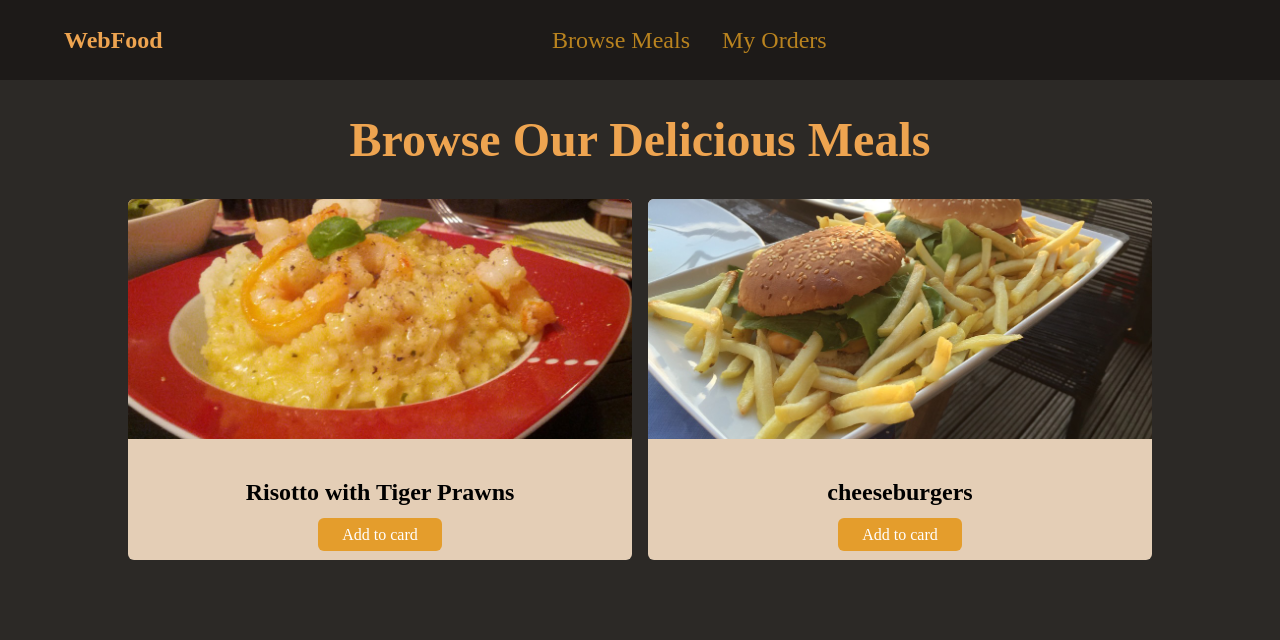
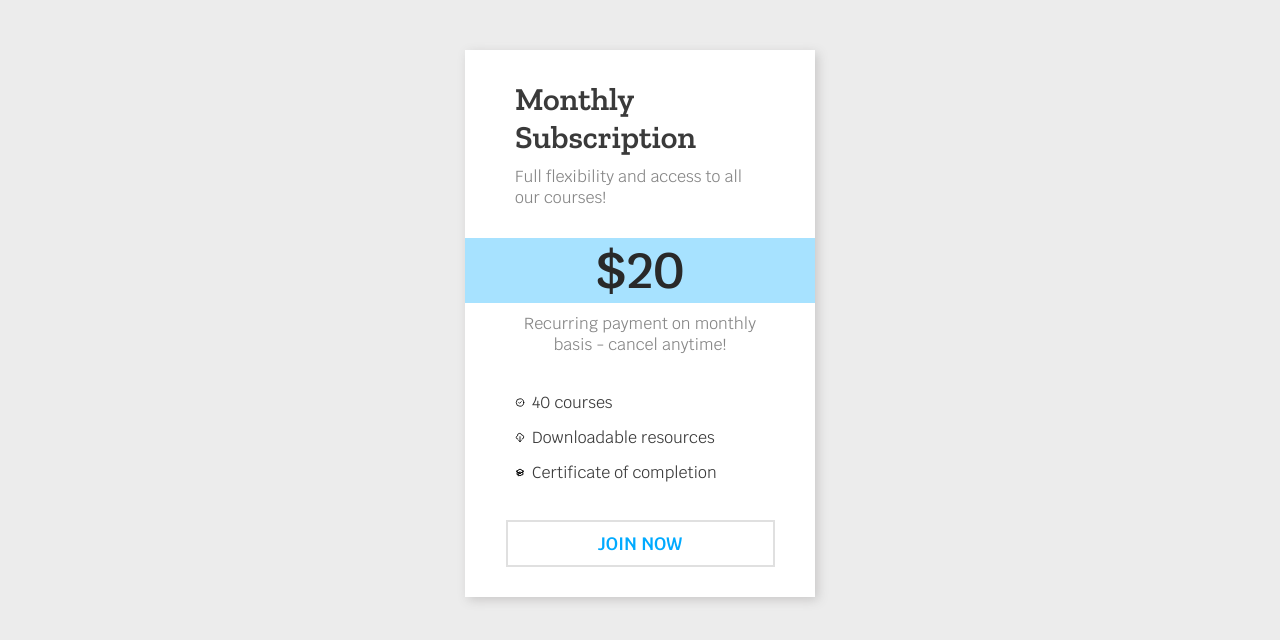
Before and after one commit to SaifullahMansoori/web-development-practice, a plain HTML site: page index.html in a window 1280 px wide. Drawn offline with nearby package versions, Linux system fonts and the light colour scheme.

Commit message:
Add files via upload

```diff
--- a/index.html
+++ b/index.html
@@ -1,57 +1,40 @@
 <!DOCTYPE html>
 <html lang="en">
 <head>
-    <meta charset="UTF-8" />
-    <meta name="viewport" content="width=device-width, initial-scale=1.0" />
-    <title>WebFood</title>
-    <link rel="stylesheet" href="css/style.css" />
+    <meta charset="UTF-8">
+    <meta http-equiv="X-UA-Compatible" content="IE=edge">
+    <meta name="viewport" content="width=device-width, initial-scale=1.0">
+    <link rel="preconnect" href="https://fonts.googleapis.com">
+    <link rel="preconnect" href="https://fonts.gstatic.com" crossorigin>
+    <link href="https://fonts.googleapis.com/css2?family=Krub:wght@400;600&family=Zilla+Slab:wght@400;600&display=swap" rel="stylesheet">
+    <link rel="stylesheet" href="styles.css">
+    <title>Best Courses</title>
 </head>
 <body>
-    <header id="main-header">
-      <a href="index.html" id="logo">WebFood</a>
-      <nav>
-        <ul>
-          <li>
-            <a href="#">Browse Meals</a>
-          </li>
-          <li>
-            <a href="#">My Orders</a>
-          </li>
-        </ul>
-      </nav>
-      <a href="#" class="menu-btn">
-        <span></span>
-        <span></span>
-        <span></span>
-      </a>
-    </header>
-    <main>
-      <h1>Browse Our Delicious Meals</h1>
-      <section id="latest-products">
-        <ul>
-          <li class="Food-item">
-            <article>
-              <img
-                src="images/risotto.jpg"
-                alt="Delicious risotto with tiger Prawns"
-              />
-              <div class="food-item-content">
-                <h2>Risotto with Tiger Prawns</h2>
-                <a href="#" class="btn">Add to card</a>
+    <div class="card-container">
+        <h1>Monthly Subscription</h1>
+        <p class="card-info">Full flexibility and access to all our courses!</p>
+        <p class="price">$20</p>
+        <p class="price-info">Recurring payment on monthly basis - cancel anytime!</p>
+        <div class="sub-details">
+            <div class="sub-feature">
+                <div class="icon"><svg class="w-6 h-6" fill="none" stroke="currentColor" viewBox="0 0 24 24" xmlns="http://www.w3.org/2000/svg"><path stroke-linecap="round" stroke-linejoin="round" stroke-width="2" d="M9 12l2 2 4-4m6 2a9 9 0 11-18 0 9 9 0 0118 0z"></path></svg></div>
+                <p class="sub-feature-text">40 courses</p>
             </div>
-            </article>
-          </li>
-          <li>
-            <article class="Food-item">
-              <img src="images/cheeseburgers.jpg" alt="cheese burgers" />
-              <div class="food-item-content">
-                <h2>cheeseburgers</h2>
-                <a href="#" class="btn">Add to card</a>
+            <div class="sub-feature">
+                <div class="icon"><svg class="w-6 h-6" fill="none" stroke="currentColor" viewBox="0 0 24 24" xmlns="http://www.w3.org/2000/svg"><path stroke-linecap="round" stroke-linejoin="round" stroke-width="2" d="M7 16a4 4 0 01-.88-7.903A5 5 0 1115.9 6L16 6a5 5 0 011 9.9M9 19l3 3m0 0l3-3m-3 3V10"></path></svg></div>
+                <p class="sub-feature-text">Downloadable resources</p>
             </div>
-            </article>
-          </li>
-        </ul>
-      </section>
-    </main>
+            <div class="sub-feature">
+                <div class="icon"><svg class="w-6 h-6" fill="none" stroke="currentColor" viewBox="0 0 24 24" xmlns="http://www.w3.org/2000/svg"><path d="M12 14l9-5-9-5-9 5 9 5z"></path><path d="M12 14l6.16-3.422a12.083 12.083 0 01.665 6.479A11.952 11.952 0 0012 20.055a11.952 11.952 0 00-6.824-2.998 12.078 12.078 0 01.665-6.479L12 14z"></path><path stroke-linecap="round" stroke-linejoin="round" stroke-width="2" d="M12 14l9-5-9-5-9 5 9 5zm0 0l6.16-3.422a12.083 12.083 0 01.665 6.479A11.952 11.952 0 0012 20.055a11.952 11.952 0 00-6.824-2.998 12.078 12.078 0 01.665-6.479L12 14zm-4 6v-7.5l4-2.222"></path></svg></div>
+                <p class="sub-feature-text">Certificate of completion</p>
+            </div>
+        </div>
+        <div class="button-container">
+            <a class="button" href="">Join now</a>
+        </div>
+
+    </div>
+
 </body>
 </html>
--- /dev/null
+++ b/styles.css
@@ -0,0 +1,90 @@
+html {
+  background-color: rgb(236, 236, 236);
+  font-family: 'Krub', sans-serif;
+  font-weight: 400;
+}
+
+.card-container {
+  background-color: rgb(255, 255, 255);
+  width: 350px;
+  margin: 50px auto;
+  box-shadow: 3px 3px 10px rgb(201, 200, 200);
+}
+
+h1 {
+  color: rgb(58, 58, 58);
+  text-align: left;
+  padding: 30px 50px 0px 50px;
+  margin: 10px 0;
+  font-family: 'Zilla Slab', serif;
+  font-weight: 600;
+}
+
+.card-info {
+  color: rgb(134, 134, 134);
+  text-align: left;
+  padding: 0 50px;
+  margin: 10px 0 30px 0;
+}
+
+.price {
+  color: rgb(41, 41, 41);
+  background-color: rgb(167, 226, 255);
+  text-align: center;
+  margin: 30px auto 10px auto;
+  font-size: 50px;
+  font-weight: 600;
+}
+
+.price-info {
+  color: rgb(134, 134, 134);
+  text-align: center;
+  margin: 10px 0 30px 0;
+  padding: 0 50px;
+}
+
+.sub-details {
+  width: 300px;
+  margin: 30px 50px;
+}
+
+
+.sub-feature {
+  display: flex;
+}
+
+.icon {
+  display: flex;
+  width: 10px;
+}
+
+.sub-feature-text {
+  color: rgb(58, 58, 58);
+  padding: 2px;
+  margin: 5px;
+}
+
+
+.button-container {
+  text-align: center;
+  margin: 30px 0 0 0;
+}
+
+.button {
+  color: rgb(0, 170, 255);
+  text-decoration: none;
+  text-transform: uppercase;
+  display: inline-block;
+  width: 70%;
+  padding: 10px;
+  margin: 0 0 30px 0;
+  border: 2px solid rgb(224, 224, 224);
+  font-size: 18px;
+  font-weight: 600;
+}
+
+.button:hover {
+  color: white;
+  background-color: rgb(0, 170, 255);
+  border: 2px solid rgb(255, 255, 255);
+}
```
Lines whose indentation alone changed are shown as unchanged.
